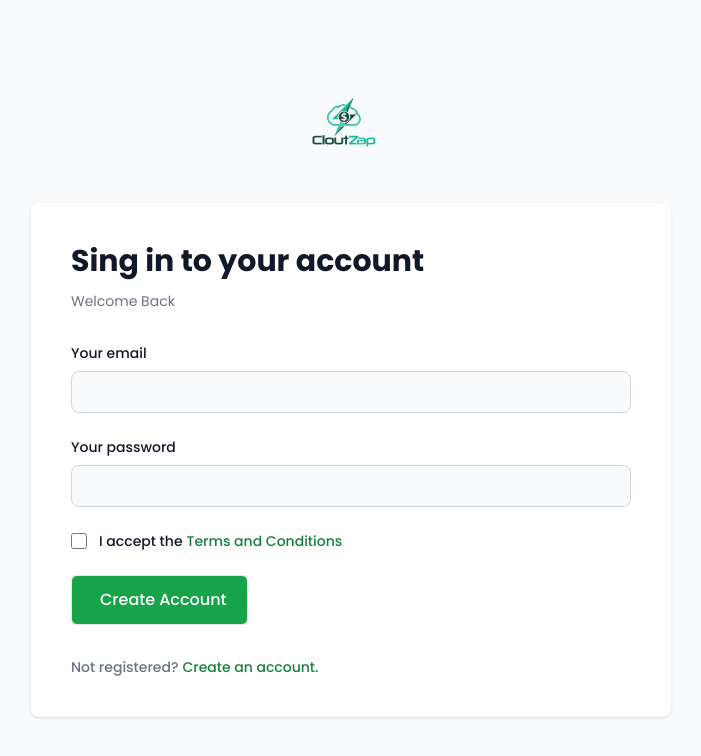
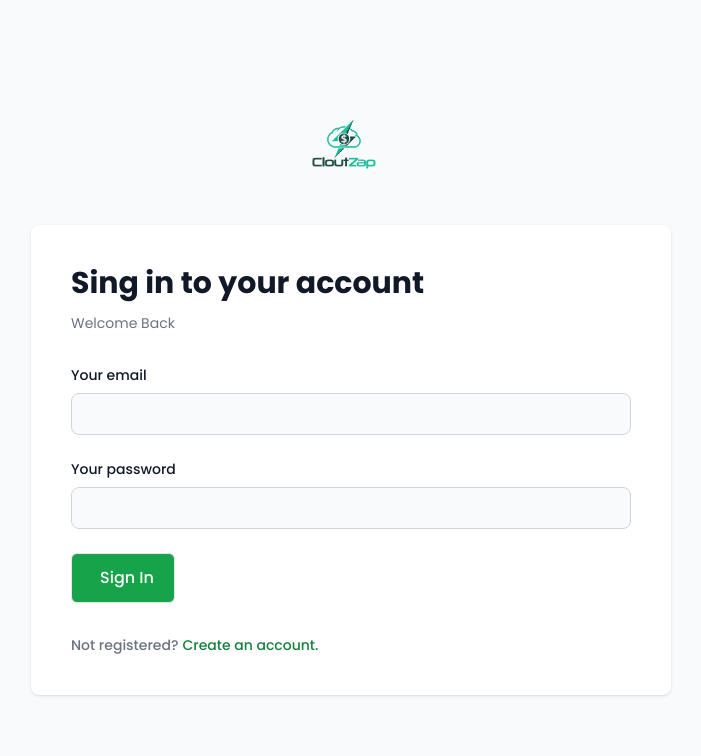
Before and after one commit to muhammedrepo/unlimited-access, a React (Create React App) app in the folder client/: page /register in a window 1280 px wide. Shown: the top 756 px of the page, without its empty margins (289-990 px from the left). Built offline with nearby package versions, Linux system fonts and the light colour scheme; what twin.macro would draw is missing.

Commit message:
worked on register page

```diff
--- a/client/src/pages/Register.jsx
+++ b/client/src/pages/Register.jsx
@@ -138,6 +138,9 @@ const Register = () => {
                     />
                   </div>
                 )}
+                {values.isMember ? (
+                  ""
+                ) : (
                   <div className="flex items-start mb-6">
                     <div className="flex items-center h-5">
                       <input
@@ -154,7 +157,7 @@ const Register = () => {
                       >
                         I accept the
                         <Link
-                        className="ml-1 text-green-700 dark:text-blue-500 hover:underline"
+                          className="ml-1 text-green-700 hover:underline"
                           to="/terms"
                         >
                           Terms and Conditions
@@ -162,7 +165,12 @@ const Register = () => {
                       </label>
                     </div>
                   </div>
-                <Button text="Create account" bgColor="green" type="submit" />
+                )}
+                <Button
+                  text={values.isMember ? `sign in` : `create account`}
+                  bgColor="green"
+                  type="submit"
+                />
 
                 <div className="mb-6"></div>
                 <div className="text-sm font-medium text-gray-500 dark:text-gray-400">
```
Lines whose indentation alone changed are shown as unchanged.
